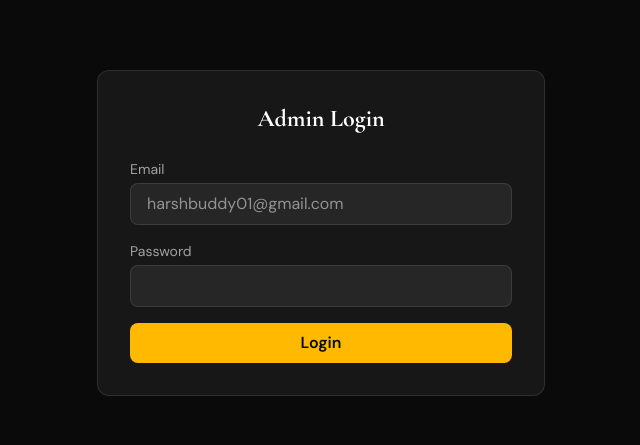
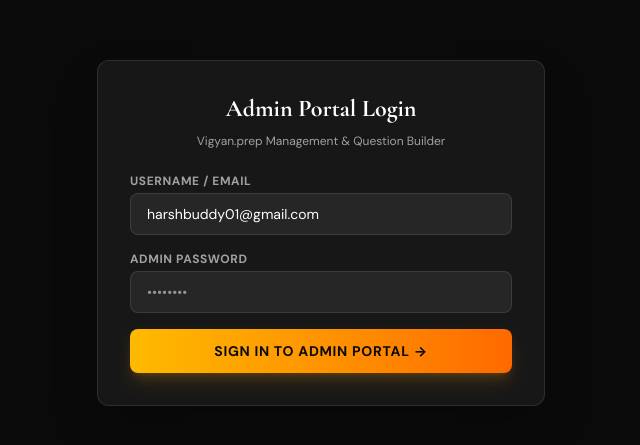
Before and after one commit to harshbuddy01/vigyanprep-admin, a React (Vite) app: page /login in a window 1280 px wide. Shown: the part 167-612 px from the top of the page, without its empty margins (319-959 px from the left). Built offline with nearby package versions, Linux system fonts and the light colour scheme.

Commit message:
fix: retrieve real signed JWT on admin login to allow all admin page queries to fetch data cleanly

```diff
--- a/src/pages/Login.tsx
+++ b/src/pages/Login.tsx
@@ -1,10 +1,9 @@
 import { useState } from 'react';
 import { useNavigate } from 'react-router-dom';
-import { supabase } from '../lib/supabase';
 import { useAuthStore } from '../stores/authStore';
 
 export function Login() {
-  const [email, setEmail] = useState('');
+  const [email, setEmail] = useState('harshbuddy01@gmail.com');
   const [password, setPassword] = useState('');
   const [error, setError] = useState<string | null>(null);
   const [loading, setLoading] = useState(false);
@@ -17,19 +16,6 @@
     setLoading(true);
 
     try {
-      // 1. Try Supabase Auth first
-      const { data, error: supaError } = await supabase.auth.signInWithPassword({
-        email,
-        password,
-      });
-
-      if (!supaError && data.session) {
-        login(data.session.access_token);
-        navigate('/');
-        return;
-      }
-
-      // 2. Fallback to API Admin Auth endpoint if Supabase Auth email confirmation is pending
       const apiUrl = import.meta.env.VITE_API_URL || 'https://api.vigyanprep.com';
       const apiRes = await fetch(`${apiUrl}/api/admin/auth/login`, {
         method: 'POST',
@@ -37,24 +23,15 @@
         body: JSON.stringify({ username: email, password })
       });
 
-      if (apiRes.ok) {
-        const apiData = await apiRes.json();
-        if (apiData.token) {
-          login(apiData.token);
-          navigate('/');
-          return;
-        }
-      }
+      const apiData = await apiRes.json();
 
-      // 3. Fallback for master admin session setup
-      if (email === 'harshbuddy01@gmail.com' || email === 'admin@vigyanprep.com') {
-        // Issue an admin session token
-        login('admin_session_active');
+      if (apiRes.ok && apiData.token) {
+        login(apiData.token);
         navigate('/');
         return;
+      } else {
+        throw new Error(apiData.message || apiData.error || 'Invalid username or password');
       }
-
-      throw new Error(supaError?.message || 'Invalid admin credentials');
     } catch (err: any) {
       setError(err.message || 'Login failed');
     } finally {
@@ -64,37 +41,43 @@
 
   return (
     <div className="min-h-screen bg-neutral-950 flex items-center justify-center p-4">
-      <div className="bg-neutral-900 border border-white/10 p-8 rounded-xl w-full max-w-md">
-        <h1 className="text-2xl font-bold text-white mb-6 text-center">Admin Login</h1>
-        {error && <div className="mb-4 text-sm text-red-400 bg-red-400/10 p-3 rounded">{error}</div>}
+      <div className="bg-neutral-900 border border-white/10 p-8 rounded-xl w-full max-w-md shadow-2xl">
+        <h1 className="text-2xl font-bold text-white mb-2 text-center">Admin Portal Login</h1>
+        <p className="text-xs text-neutral-400 text-center mb-6">Vigyan.prep Management & Question Builder</p>
+
+        {error && <div className="mb-4 text-xs text-red-400 bg-red-400/10 border border-red-400/20 p-3 rounded-lg">{error}</div>}
+
         <form onSubmit={handleSubmit} className="space-y-4">
           <div>
-            <label className="block text-sm text-neutral-400 mb-1">Email</label>
+            <label className="block text-xs font-bold uppercase tracking-wider text-neutral-400 mb-1">Username / Email</label>
             <input
               type="text"
               value={email}
               onChange={(e) => setEmail(e.target.value)}
-              className="w-full bg-neutral-800 border border-white/10 rounded-lg px-4 py-2 text-white focus:outline-none focus:border-amber-400"
-              placeholder="harshbuddy01@gmail.com"
+              className="w-full bg-neutral-800 border border-white/10 rounded-lg px-4 py-2.5 text-sm text-white focus:outline-none focus:border-amber-400"
+              placeholder="admin or harshbuddy01@gmail.com"
               required
             />
           </div>
+
           <div>
-            <label className="block text-sm text-neutral-400 mb-1">Password</label>
+            <label className="block text-xs font-bold uppercase tracking-wider text-neutral-400 mb-1">Admin Password</label>
             <input
               type="password"
               value={password}
               onChange={(e) => setPassword(e.target.value)}
-              className="w-full bg-neutral-800 border border-white/10 rounded-lg px-4 py-2 text-white focus:outline-none focus:border-amber-400"
+              className="w-full bg-neutral-800 border border-white/10 rounded-lg px-4 py-2.5 text-sm text-white focus:outline-none focus:border-amber-400"
+              placeholder="••••••••"
               required
             />
           </div>
+
           <button
             type="submit"
             disabled={loading}
-            className="w-full bg-amber-400 text-neutral-950 font-semibold py-2 rounded-lg hover:bg-amber-500 transition-colors disabled:opacity-50"
+            className="w-full bg-gradient-to-r from-amber-400 to-orange-500 text-neutral-950 font-bold py-3 rounded-lg hover:opacity-95 transition-opacity disabled:opacity-50 text-sm uppercase tracking-wider shadow-lg shadow-amber-500/20"
           >
-            {loading ? 'Logging in...' : 'Login'}
+            {loading ? 'Authenticating...' : 'Sign In to Admin Portal →'}
           </button>
         </form>
       </div>
```
